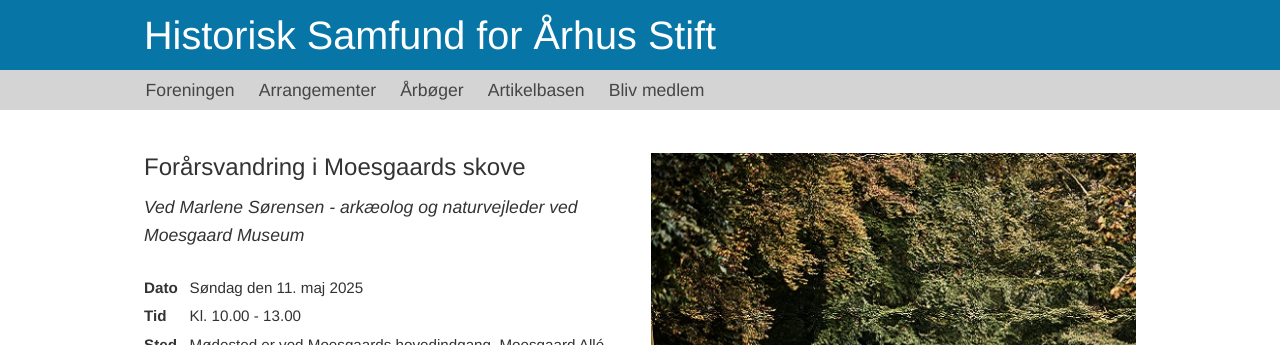
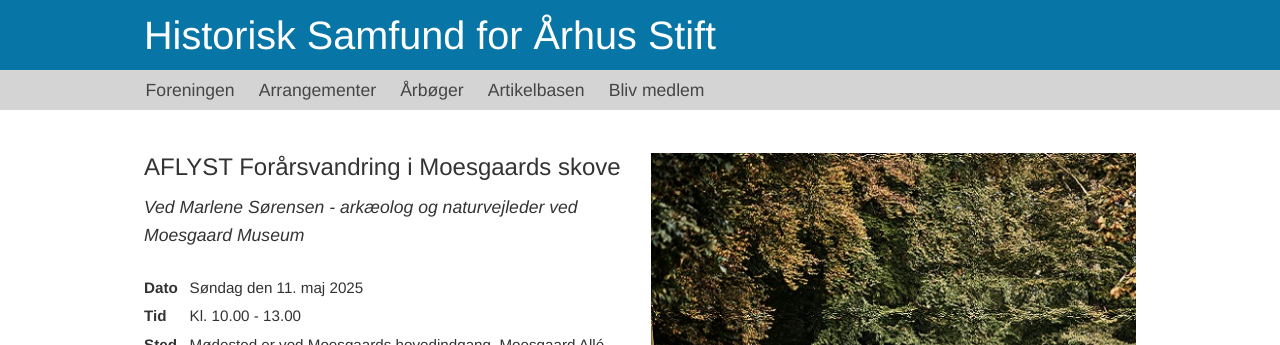
Before and after one commit to guldhorn/historisk-samfund, a Jekyll site: the page built from arrangementer/2025-05-11-Marselisborgskovene.md, in a window 1280 px wide. Shown: the top 345 px of the page. Built offline with Jekyll 4.4.1, drawn with Linux system fonts in a browser that asks for light colours.

Commit message:
Update arrangements.yaml

```diff
--- a/_data/arrangements.yaml
+++ b/_data/arrangements.yaml
@@ -46,7 +46,7 @@
 - page_url: /arrangementer/2025-05-11-Marselisborgskovene
   image_url: /assets/Marselisborgskovene_arrangementsside.jpg
   image_alt: Forårsvandring i Marselisborg-skovene
-  title: Forårsvandring i Moesgaards skove
+  title: AFLYST Forårsvandring i Moesgaards skove
   presenter: Ved Marlene Sørensen - arkæolog og naturvejleder ved Moesgaard Museum
   location: Mødested er ved Moesgaards hovedindgang. Moesgaard Allé 15, Højbjerg
   date: Søndag den 11. maj 2025
```
